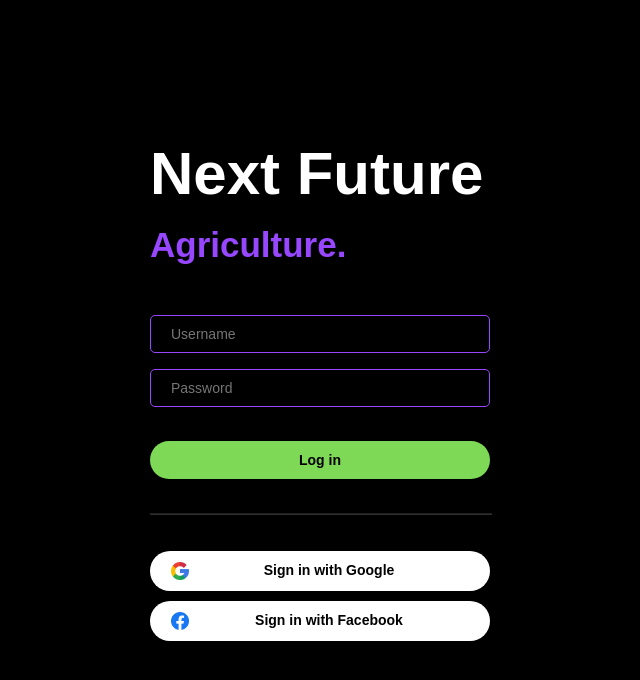
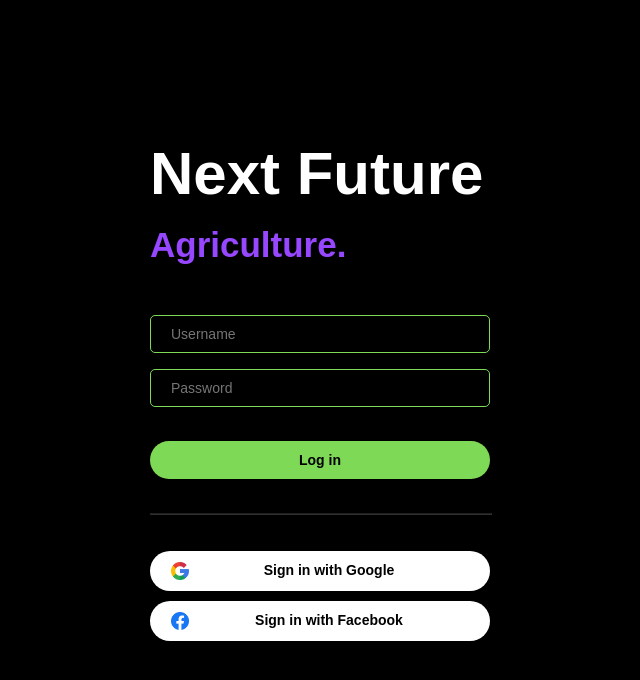
Before and after one commit to IT21823398/AgriMatrix, a React (Vite) app in the folder frontend/: page / in a window 1280 px wide. Shown: the top 680 px of the page, without its empty margins (0-640 px from the left). Built offline with nearby package versions, Linux system fonts and the light colour scheme.

Commit message:
changed border color of input boxes

```diff
--- a/frontend/src/styles/LandingPage.css
+++ b/frontend/src/styles/LandingPage.css
@@ -44,7 +44,7 @@ input[type=text] ,[type=password] {
     margin: 8px 0;
     display: inline-block;
     border-radius: 5px;
-    border: 1px solid rgb(151, 71, 255);
+    border: 1px solid rgb(126, 217, 87);
     box-sizing: border-box;
     background-color: black;
     font-size: 14px;
```
